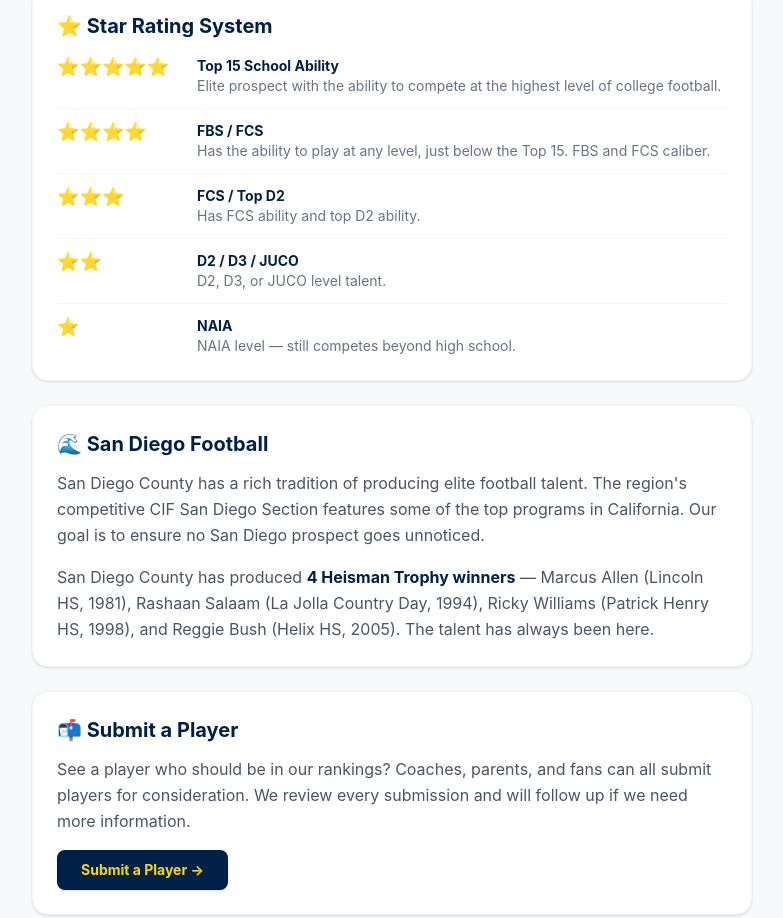
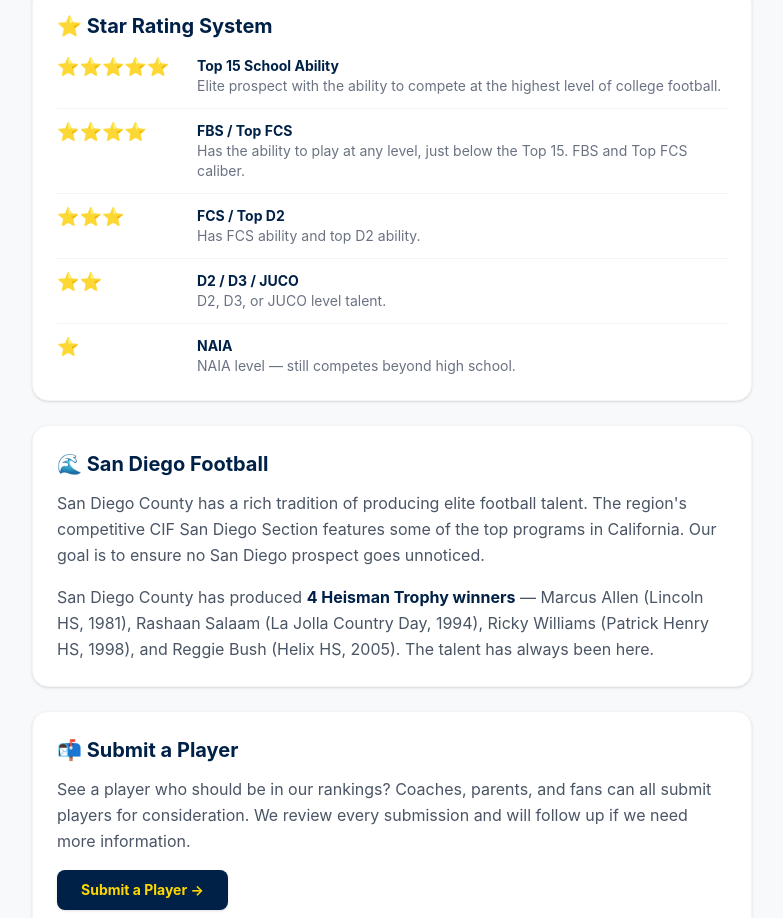
Before and after one commit to CloneJT1/samtaumoepeau, a Next.js app: page /about in a window 1280 px wide. Shown: the part 1060-1978 px from the top of the page, without its empty margins (248-1031 px from the left). Built offline with nearby package versions, Linux system fonts and the light colour scheme.

Commit message:
Update 4★ label to FBS / Top FCS on About page

```diff
--- a/app/about/page.tsx
+++ b/app/about/page.tsx
@@ -78,7 +78,7 @@
           <div className="space-y-3">
             {[
               { stars: '⭐⭐⭐⭐⭐', level: 'Top 15 School Ability', desc: 'Elite prospect with the ability to compete at the highest level of college football.' },
-              { stars: '⭐⭐⭐⭐', level: 'FBS / FCS', desc: 'Has the ability to play at any level, just below the Top 15. FBS and FCS caliber.' },
+              { stars: '⭐⭐⭐⭐', level: 'FBS / Top FCS', desc: 'Has the ability to play at any level, just below the Top 15. FBS and Top FCS caliber.' },
               { stars: '⭐⭐⭐', level: 'FCS / Top D2', desc: 'Has FCS ability and top D2 ability.' },
               { stars: '⭐⭐', level: 'D2 / D3 / JUCO', desc: 'D2, D3, or JUCO level talent.' },
               { stars: '⭐', level: 'NAIA', desc: 'NAIA level — still competes beyond high school.' },
```
